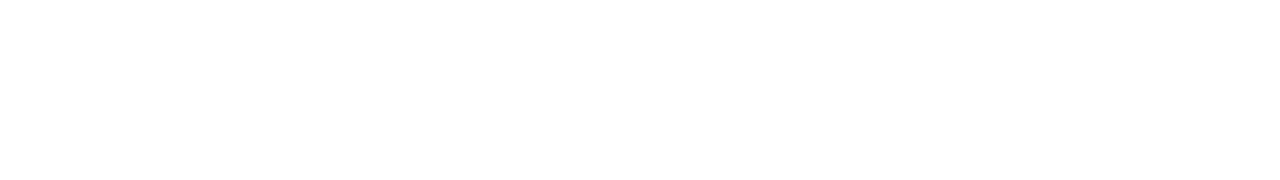
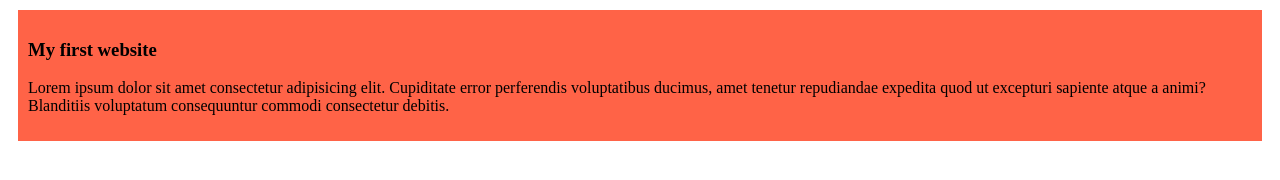
Before and after one commit to Najmus-Sakib/my-simple-website, a plain HTML site: page index.html in a window 1280 px wide. Drawn offline with Linux system fonts and the light colour scheme.

Commit message:
added the first blog

```diff
--- a/index.html
+++ b/index.html
@@ -3,9 +3,14 @@
 <head>
     <meta charset="UTF-8">
     <meta name="viewport" content="width=device-width, initial-scale=1.0">
-    <title>Document</title>
+    <title>My Simple Website</title>
+    <link rel="stylesheet" href="style.css">
 </head>
 <body>
-
+    <div>
+        <h3>My first website</h3>
+        <p>Lorem ipsum dolor sit amet consectetur adipisicing elit. Cupiditate error perferendis voluptatibus ducimus, amet tenetur repudiandae expedita quod ut excepturi sapiente atque a animi? Blanditiis voluptatum consequuntur commodi consectetur debitis.
+        </p>
+    </div>
 </body>
 </html>
--- /dev/null
+++ b/style.css
@@ -0,0 +1,5 @@
+div{
+    background-color: tomato;
+    padding: 10px;
+    margin: 10px;
+}
```
